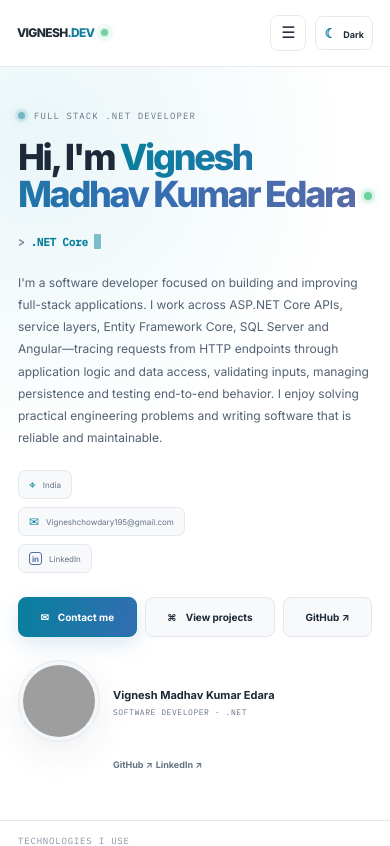
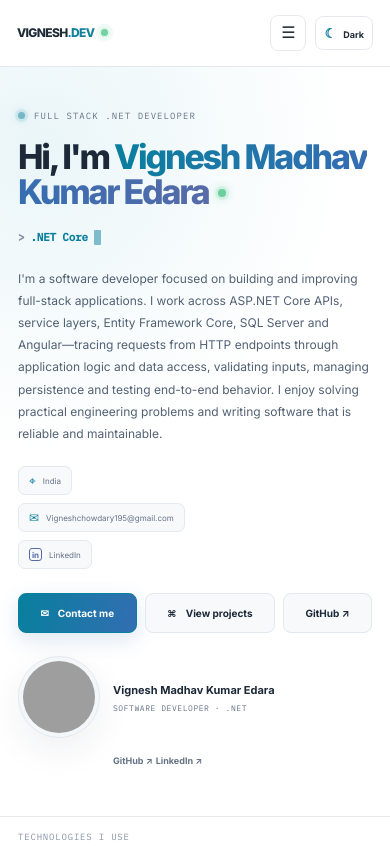
Before and after one commit to VigneshMC-creator/Vignesh-Developer, an Angular app: page /Vignesh-Developer/ in a window 390 px wide. Shown: the top 846 px of the page. Built offline with nearby package versions, Linux system fonts and the light colour scheme; grey boxes are pictures that could not be loaded.

Commit message:
Slightly reduce homepage hero name size

```diff
--- a/src/app/pages/home/home.component.scss
+++ b/src/app/pages/home/home.component.scss
@@ -52,7 +52,7 @@
   max-width: 820px;
   margin: 0 0 16px;
   color: var(--hero-ink);
-  font-size: clamp(42px, 5.4vw, 64px);
+  font-size: clamp(40px, 4.8vw, 56px);
   font-weight: 800;
   line-height: 1.04;
   letter-spacing: -.065em;
@@ -321,7 +321,7 @@ h2 { margin: 8px 0 0; font-size: clamp(27px, 3.4vw, 37px); font-weight: 700; lin
 @media (max-width: 850px) {
   .container { width: min(100% - 40px, 760px); }
   .hero-layout { grid-template-columns: minmax(0, 1fr) 180px; gap: 25px; }
-  .hero h1 { font-size: clamp(39px, 5vw, 54px); }
+  .hero h1 { font-size: clamp(37px, 4.8vw, 50px); }
   .avatar-frame { width: 165px; height: 165px; }
 }
 @media (max-width: 680px) {
@@ -332,7 +332,7 @@ h2 { margin: 8px 0 0; font-size: clamp(27px, 3.4vw, 37px); font-weight: 700; lin
   .avatar-frame { width: 82px; height: 82px; padding: 4px; flex: none; }
   .profile-caption { text-align: left; }
   .profile-links { flex-direction: column; gap: 3px; margin-left: auto; }
-  .hero h1 { font-size: clamp(37px, 9.4vw, 52px); }
+  .hero h1 { font-size: clamp(36px, 8.4vw, 46px); }
   .hero-intro { font-size: 12px; line-height: 1.85; }
   .hero-role { font-size: 11px; gap: 6px; }
   .hero-chip { font-size: 8px; }
@@ -349,7 +349,7 @@ h2 { margin: 8px 0 0; font-size: clamp(27px, 3.4vw, 37px); font-weight: 700; lin
   .callout-inner { align-items: flex-start; flex-direction: column; }
 }
 @media (max-width: 420px) {
-  .hero h1 { font-size: 36px; }
+  .hero h1 { font-size: 34px; }
   .name-line-break { display: none; }
   .hero-details { flex-direction: column; align-items: flex-start; }
   .hero-chip { max-width: 100%; overflow-wrap: anywhere; }
```
